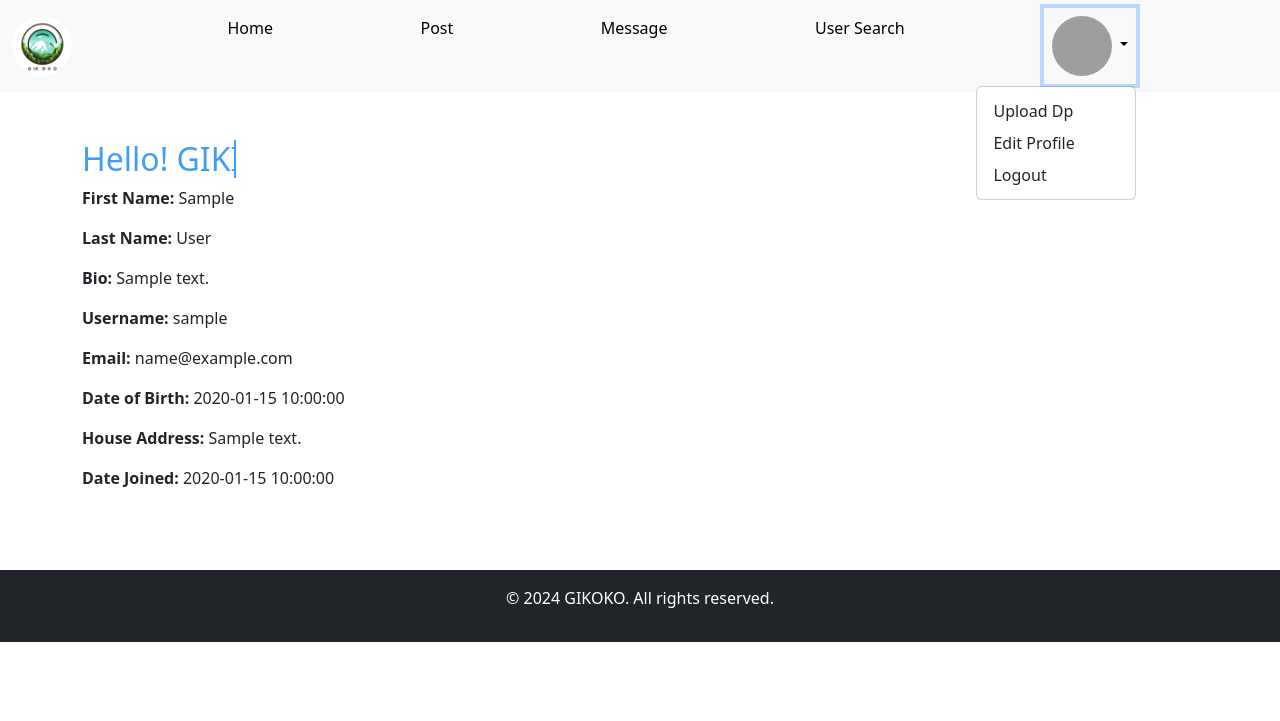
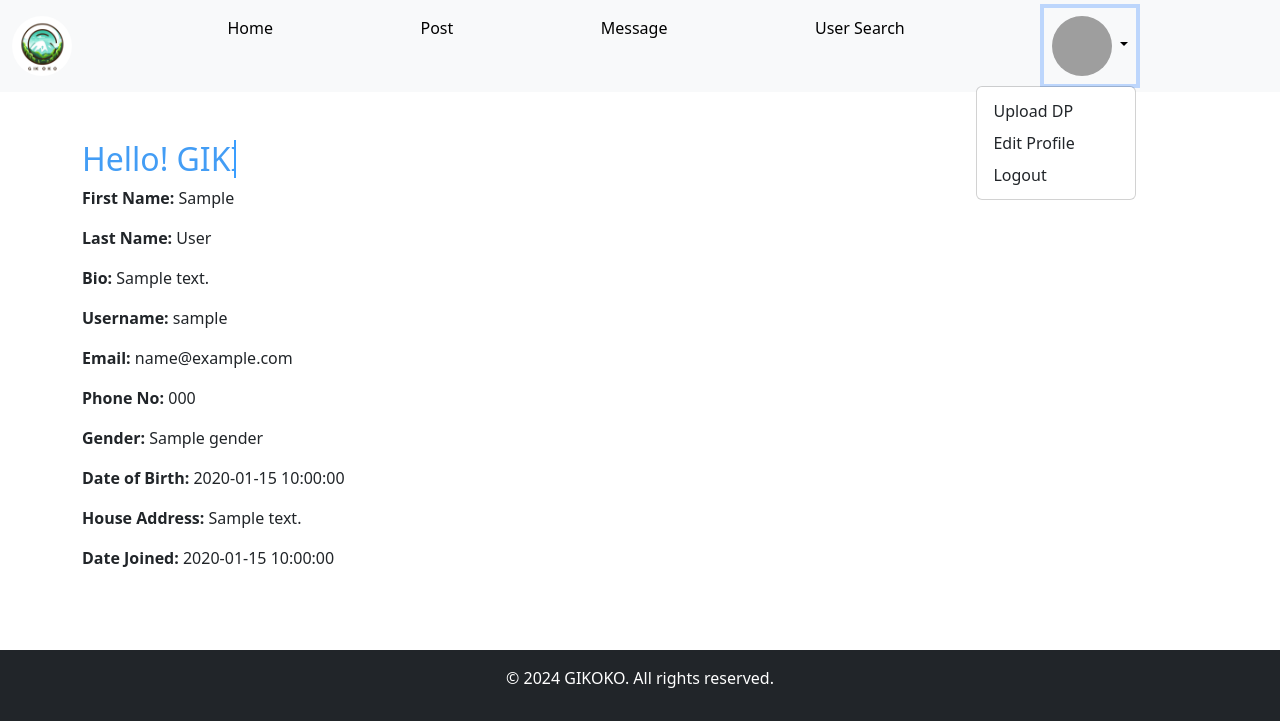
Before and after one commit to s-faiq-haider-n/GIKOKO, a Flask app: page /dashboard in a window 1280 px wide, after a click that opens the changed part. Shown: the top 721 px of the page. Run offline with Flask 3, Linux system fonts and the light colour scheme; the visitor is signed in with stand-in values (Sample User, id 1); a database or web service that is not in the repository returns one stand-in record (values such as "Sample title"); some libraries are stand-ins or nearby versions; grey boxes are pictures that could not be loaded.

Commit message:
DP, User Posts, Dynamic Chat, Report Remaining

```diff
--- a/app.py
+++ b/app.py
@@ -3,6 +3,7 @@ import psycopg2
 import argon2
 import secrets
 import binascii
+import os
 from datetime import datetime
 
 
@@ -226,7 +227,7 @@ def Homepage():
 
         # Execute query
         cur.execute(
-            "SELECT first_name,last_name,bio,email,date_of_birth,address,date_joined,dp_path FROM users WHERE user_name = %s", (
+            "SELECT first_name,last_name,bio,email,date_of_birth,address,date_joined,dp_path,phone_no,gender FROM users WHERE user_name = %s", (
                 logged_user,)
         )
         conn.commit()
@@ -236,7 +237,8 @@ def Homepage():
         conn.close()
         user_profile = {'first_name': logged_user_record[0], 'last_name': logged_user_record[1], 'bio': logged_user_record[2],
                         'username': logged_user, 'email': logged_user_record[3], 'date_of_birth': logged_user_record[4],
-                        'house_address': logged_user_record[5], 'date_joined': logged_user_record[6], 'dp': logged_user_record[7]}
+                        'house_address': logged_user_record[5], 'date_joined': logged_user_record[6], 'dp': logged_user_record[7],
+                        'phNumber': logged_user_record[8], 'gender': logged_user_record[9]}
         return render_template("Homepage.html", user_profile=user_profile)
     # If 'username' isn't in the session, redirect to the login page
     else:
@@ -254,7 +256,7 @@ def update_profile():
                         'bio': request.form['bioInput'],
                         'username': request.form['usernameInput'], 'email': request.form['emailInput'],
                         'date_of_birth': request.form['dobInput'],
-                        'house_address': request.form['addressInput']}
+                        'house_address': request.form['addressInput'], 'phNumber': request.form['phoneNumberInput'], 'gender': request.form['genderInput']}
         date_format = "%Y-%m-%d"
         date_object = datetime.strptime(
             user_profile['date_of_birth'], date_format)
@@ -262,10 +264,10 @@ def update_profile():
         # Execute query
         cur.execute("""UPDATE users SET first_name= %s,
                 last_name= %s, bio= %s, user_name= %s, email= %s, date_of_birth= %s,
-                address= %s WHERE user_name = %s""",
+                address= %s,  phone_no= %s ,gender= %s WHERE user_name = %s""",
                     (user_profile['first_name'], user_profile['last_name'],
                      user_profile['bio'], user_profile['username'], user_profile['email'], date_object,
-                     user_profile['house_address'], logged_user))
+                     user_profile['house_address'], user_profile['phNumber'], user_profile['gender'], logged_user))
 
         conn.commit()
         # Close the cursor and connection
--- a/templates/Homepage.html
+++ b/templates/Homepage.html
@@ -48,7 +48,9 @@
 
                         </a>
                         <ul class="dropdown-menu dropdown-menu-end" aria-labelledby="navbarDropdown">
-                            <li><a id="display-picture" class="dropdown-item" href="#">Upload Dp</a></li>
+                            <li><a class="dropdown-item" href="#" data-bs-toggle="modal"
+                                    data-bs-target="#uploadDPModal">Upload DP</a></li>
+                            <!-- <li><a id="display-picture" class="dropdown-item" href="#">Upload Dp</a></li> -->
                             <li><a class="dropdown-item" href="#" onclick="showEditModal()">Edit Profile</a></li>
                             <li><a id="logout-link" class="dropdown-item" href="#">Logout</a></li>
                         </ul>
@@ -57,6 +59,32 @@
             </div>
         </div>
     </nav>
+
+    <!-- Modal for Upload DP -->
+    <div class="modal fade" id="uploadDPModal" tabindex="-1" aria-labelledby="uploadDPModalLabel" aria-hidden="true">
+        <div class="modal-dialog">
+            <div class="modal-content">
+                <div class="modal-header">
+                    <h5 class="modal-title" id="uploadDPModalLabel">Upload Display Picture</h5>
+                    <button type="button" class="btn-close" data-bs-dismiss="modal" aria-label="Close"></button>
+                </div>
+                <div class="modal-body">
+                    <!-- File upload form -->
+                    <form id="uploadDPForm" enctype="multipart/form-data" method="post" action="/uploadDp">
+                        <div class="mb-3">
+                            <label for="profilePicture" class="form-label">Choose an image:</label>
+                            <input type="file" name="profilePicture" id="profilePicture" class="form-control"
+                                accept="image/*" required>
+                        </div>
+                        <button type="submit" class="btn btn-primary" id="uploadDPButton">Upload</button>
+                    </form>
+                </div>
+                <div class="modal-footer">
+                    <button type="button" class="btn btn-secondary" data-bs-dismiss="modal">Cancel</button>
+                </div>
+            </div>
+        </div>
+    </div>
 
     <!-- User Profile Section -->
     <section class="profile-section mt-5">
@@ -69,6 +97,8 @@
                     <p><strong>Bio:</strong> {{ user_profile.bio }}</p>
                     <p><strong>Username:</strong> {{ user_profile.username }}</p>
                     <p><strong>Email:</strong> {{ user_profile.email }}</p>
+                    <p><strong>Phone No:</strong> {{ user_profile.phNumber }}</p>
+                    <p><strong>Gender:</strong> {{ user_profile.gender }}</p>
                     <p><strong>Date of Birth:</strong> {{ user_profile.date_of_birth }}</p>
                     <p><strong>House Address:</strong> {{ user_profile.house_address }}</p>
                     <p><strong>Date Joined:</strong> {{ user_profile.date_joined }}</p>
@@ -112,6 +142,21 @@
                             <label for="emailInput" class="form-label">Email:</label>
                             <input type="email" class="form-control" id="emailInput" name="emailInput"
                                 value="{{ user_profile.email }}">
+                        </div>
+                        <div class="mb-3">
+                            <label for="phInput" class="form-label">Phone Number:</label>
+                            <input type="text" class="form-control" id="phInput" name="phoneNumberInput"
+                                value="{{ user_profile.phNumber }}">
+                        </div>
+                        <div class="mb-3">
+                            <label for="gender" class="form-label">Category:</label>
+                            <select id="gender" name="genderInput" class="form-select">
+                                <option value="Other">Other</option>
+                                <option value="Male">Male</option>
+                                <option value="Female">Female</option>
+                                <!-- <option value="Non-Binary">Non-Binary</option> -->
+                                <option value="Other">Other</option>
+                            </select>
                         </div>
                         <div class="mb-3">
                             <label for="dobInput" class="form-label">Date of Birth:</label>
@@ -183,6 +228,47 @@
                 xhr.send(JSON.stringify({}));  // Send an empty JSON object
             });
         });
+        document.addEventListener('DOMContentLoaded', function () {
+            // Retrieve the user's gender from the user_profile data
+            var userGender = "{{ user_profile.gender }}";
+
+            // Get the <select> element
+            var genderSelect = document.getElementById('gender');
+
+            // Loop through each <option> element inside the <select>
+            for (var i = 0; i < genderSelect.options.length; i++) {
+                var option = genderSelect.options[i];
+
+                // Check if the option value matches the user's gender
+                if (option.value === userGender) {
+                    // Set this option as selected
+                    option.selected = true;
+                }
+            }
+        });
+        $(document).ready(function () {
+            $('#uploadDPButton').on('click', function () {
+                var formData = new FormData($('#uploadDPForm')[0]); // Get the form data
+
+                $.ajax({
+                    url: '/upload_dp', // Your server-side endpoint
+                    type: 'POST',
+                    data: formData,
+                    processData: false, // Don't process files
+                    contentType: false, // No content type (as we're sending form data)
+                    success: function (response) {
+                        alert('Profile picture uploaded successfully!');
+                        $('#uploadDPModal').modal('hide'); // Close the modal
+                        // Optionally, update the UI with the new profile picture
+                    },
+                    error: function (jqXHR, textStatus, errorThrown) {
+                        console.error('Error uploading profile picture:', textStatus, errorThrown);
+                        alert('Error uploading profile picture. Please try again.');
+                    },
+                });
+            });
+        });
+
     </script>
 
 </body>
```
Also changed, not shown: templates/user_search.html (+30 -3 lines).
